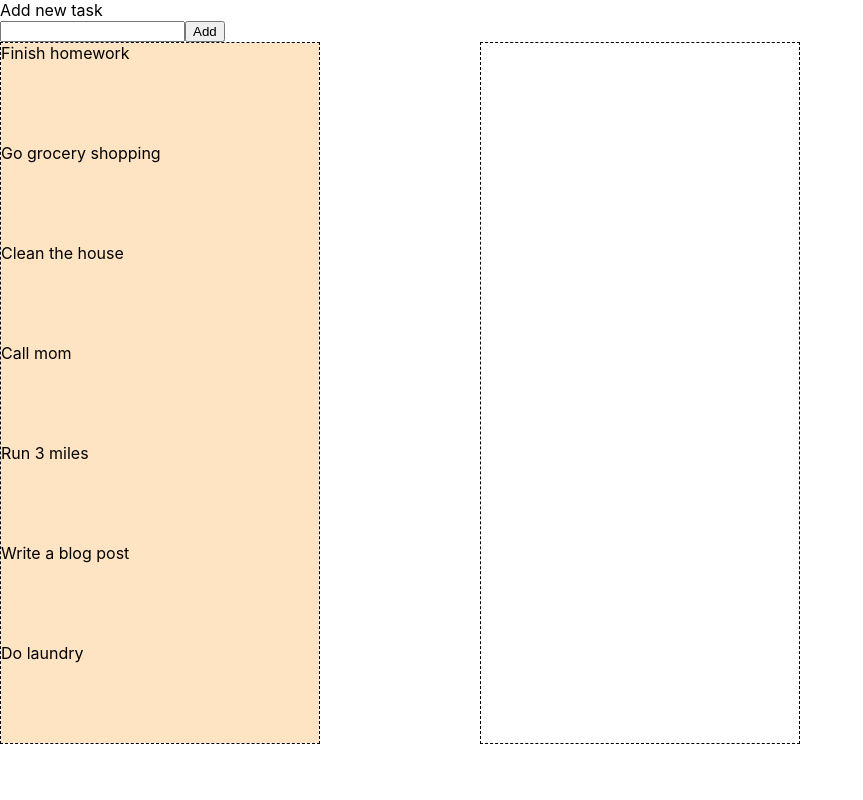
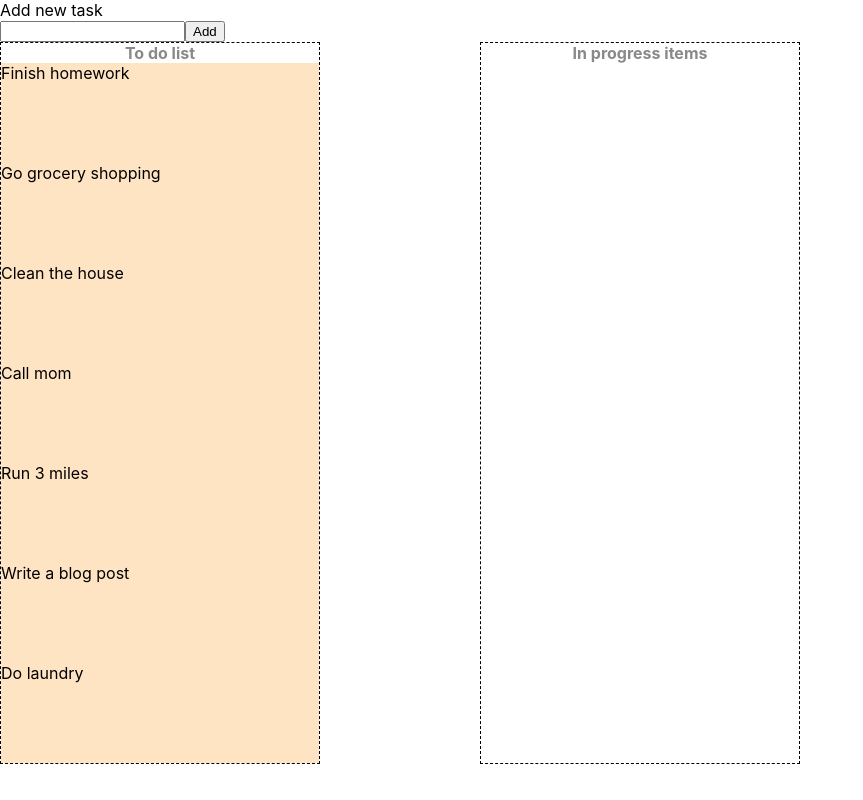
Before and after one commit to mihirprad/Kaban, a React (Create React App) app: page / in a window 1280 px wide. Shown: the whole page, without its empty margins (0-863 px from the left). Built offline with nearby package versions, Linux system fonts and the light colour scheme.

Commit message:
added title prop to board component

```diff
--- a/src/KabanBoard/Board.css
+++ b/src/KabanBoard/Board.css
@@ -2,3 +2,9 @@
     height: 100%;
     border: 1px dashed black;
 }
+
+.board-title{
+    margin:auto;
+    width: fit-content;
+    color: rgb(137, 137, 137);
+}
--- a/src/KabanBoard/Board.js
+++ b/src/KabanBoard/Board.js
@@ -1,7 +1,7 @@
 import React, {useContext} from 'react';
 import './Board.css'
 import DragContext from './Store/draggable-context'
-export default function Board({items, id}){
+export default function Board({items, id,title}){
     let validDropTarget = false;
     let dragCtx = useContext(DragContext);
 
@@ -50,6 +50,7 @@ export default function Board({items, id}){
 
     return(
         <div id={id} className='drop-zone board' onDragOver={dragoverEvent} onDragLeave = {dragLeaveEvent} onDrop = {dropEvent}>
+            <h4 className='board-title'>{title}</h4>
             {items}
         </div>
     )
--- a/src/KabanBoard/InProgressBoard.js
+++ b/src/KabanBoard/InProgressBoard.js
@@ -2,5 +2,5 @@ import React from "react";
 import './InProgressBoard.css'
 import Board from "./Board";
 export default function InProgressBoard(){
-    return <Board id = "in-progress-board"/>
+    return <Board id = "in-progress-board" title="In progress items"/>
 }
--- a/src/KabanBoard/ToDoBoard.js
+++ b/src/KabanBoard/ToDoBoard.js
@@ -14,6 +14,6 @@ export default function ToDoBoard() {
   }, []);
 
   return (
-    <Board items={toDoList} id = "to-do-board"/>
+    <Board items={toDoList} id = "to-do-board" title="To do list"/>
   );
 }
```
